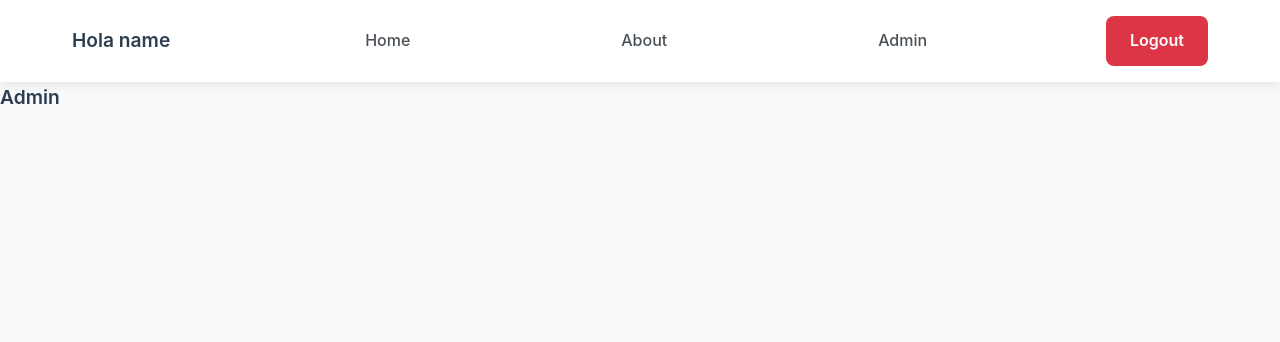
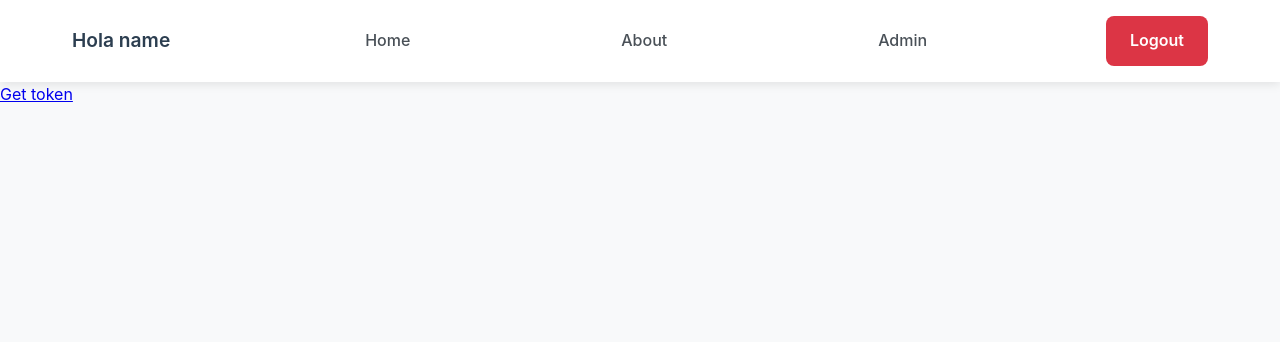
Before and after one commit to cdiazcod17/examenFinalCarlosDiaz, a Flask app: page /auth in a window 1280 px wide. Shown: the top 342 px of the page. Run offline with Flask 3, Linux system fonts and the light colour scheme; the visitor is signed in with stand-in values (Sample User, id 1).

Commit message:
admin token implemented

```diff
--- a/src/app.py
+++ b/src/app.py
@@ -5,6 +5,7 @@ sys.path.insert(0, os.path.dirname(os.path.abspath(__file__)))
 from dotenv import load_dotenv
 from flask_jwt_extended import create_access_token,get_jwt,jwt_required,JWTManager
 from database.database import getConexion
+from datetime import timedelta
 
 from routes.auth import auth_route
 from routes.profile import profile_route
@@ -14,7 +15,9 @@ load_dotenv()
 app = Flask(__name__)
 app.secret_key=os.getenv('SECRETKEY')
 jwt = JWTManager(app)
+
 app.config["JWT_SECRET_KEY"] = os.getenv('JWT_SECRET_KEY')
+app.config['JWT_ACCESS_TOKEN_EXPIRES'] = timedelta(minutes=20)
 
 app.register_blueprint(auth_route)
 app.register_blueprint(profile_route)
--- a/src/routes/auth.py
+++ b/src/routes/auth.py
@@ -1,4 +1,4 @@
-from flask import redirect,render_template,Blueprint,session,request,flash,url_for
+from flask import redirect,render_template,Blueprint,session,request,flash,url_for,jsonify
 from flask_jwt_extended import create_access_token,get_jwt,jwt_required
 from werkzeug.security import generate_password_hash,check_password_hash
 from database.database import getConexion
@@ -117,9 +117,6 @@ def login_form():
             flash('usuario no existe por favor verifique los datos','danger')
             return redirect(url_for('auth_route.login'))
 
-        data = {"user_id":user['id'],"email":email}
-        token = create_access_token(identity=data)
-
         session['user_id'] = user['id']
         session['email'] = user['email']
         session['rol'] = user['rol']
@@ -168,3 +165,16 @@ def auth_dashboard():
         flash('Acceso no autorizado','danger')
         return redirect(url_for('profile_route.profile'))
     return render_template('admin.html')
+
+@auth_route.route('/auth/token',methods = ['GET'])
+def gen_token():
+
+    if not 'rol' in session:
+        return jsonify({"message":"Por favor inicie sesion desde login"}),400
+
+    if session['rol'] == 'user':
+        return jsonify({"message":"No autorizado"}),400
+
+    data = {"user_id":session['user_id'],"email":session['email']}
+    token = create_access_token(identity=data)
+    return jsonify({"message":"ok, token creado","token":token}),200
--- a/src/templates/admin.html
+++ b/src/templates/admin.html
@@ -5,6 +5,8 @@
 
 {% block content %}
 
-<h1>Admin</h1>
+<div>
+    <a href="{{url_for('auth_route.gen_token')}}">Get token</a>
+</div>
 
 {% endblock %}
```
Also changed, not shown: src/routes/admin.py (added, +8 -0 lines).
